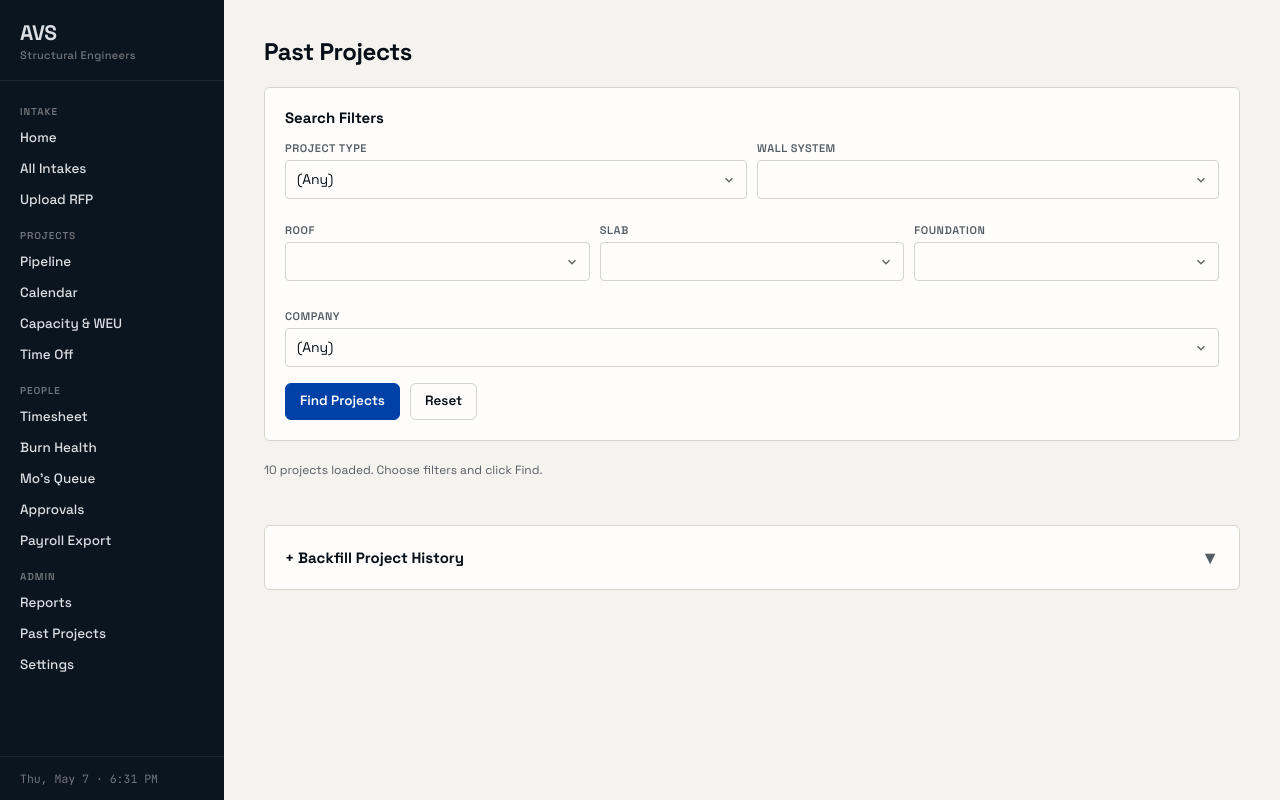
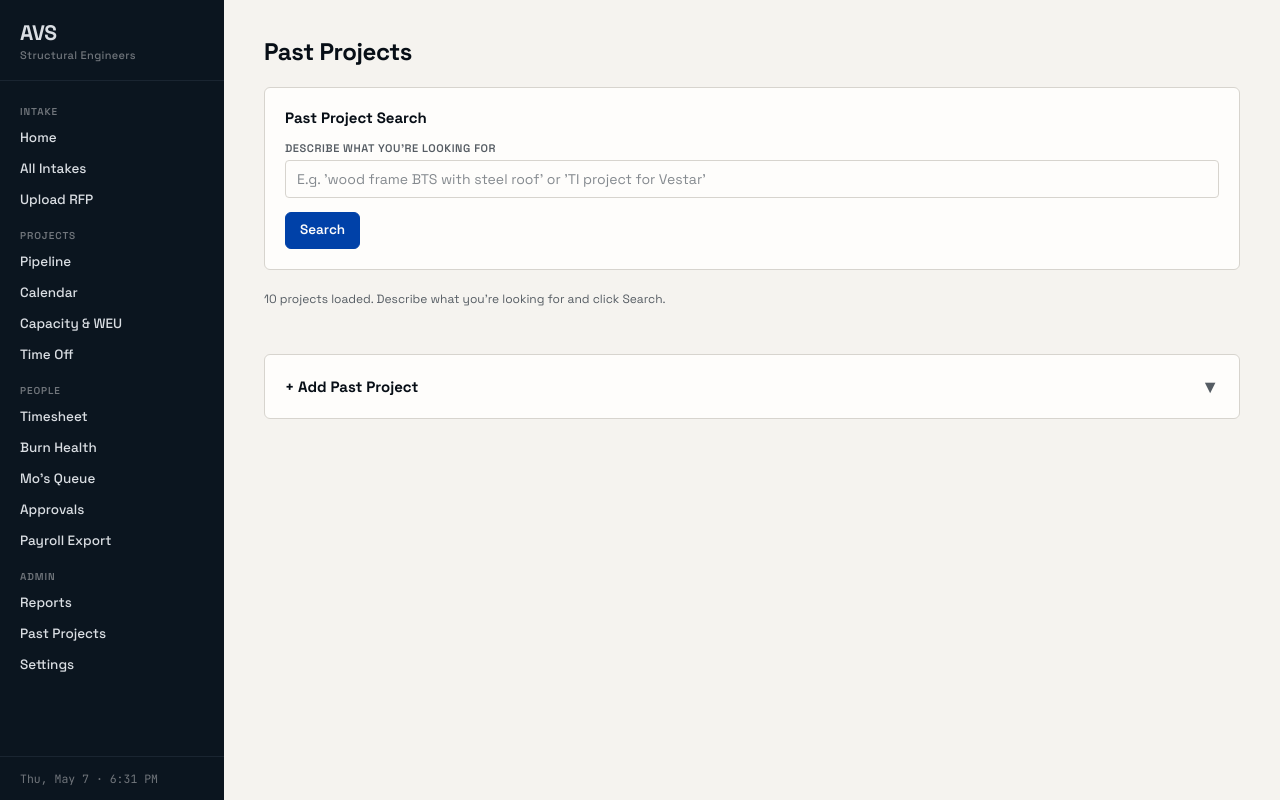
Before and after one commit to zwoodward34-create/avs-intake-gate, a FastAPI app: template app/templates/past_projects.html in a window 1280 px wide. Run offline with FastAPI, Linux system fonts and the light colour scheme; the template is opened without the code that fills it: most values are stand-ins (such as "Sample title", 1, 10 or a date in 2020); data that the repository does not hold is empty; some libraries are stand-ins or nearby versions.

Commit message:
Past Projects: replace dropdown filters with natural language search
Removes all dropdown filter UI and replaces with a single plain-English
search input. New /api/nl-search-projects endpoint uses Claude to extract
structured filters (type, wallSystem, roof, slab, foundation, company)
from the query, then runs against the existing Excel project database.

Renames Backfill History to Add Past Project, kept as a collapsible
section at the bottom of the page.

Co-Authored-By: Claude Sonnet 4.6 <noreply@anthropic.com>

````diff
--- a/app/main.py
+++ b/app/main.py
@@ -1459,10 +1459,7 @@ def past_projects(request: Request) -> HTMLResponse:
         {
             "request": request,
             "now_local": _now_local_iso(),
-            "type_options_json": _json.dumps(type_options),
-            "type_keys": list(type_options.keys()),
             "total": total,
-            "company_options": company_options,
             "error": error,
         },
     )
@@ -1496,6 +1493,51 @@ def api_past_projects(
 def api_past_projects_refresh() -> dict[str, str]:
     project_search.invalidate_cache()
     return {"status": "cache cleared"}
+
+
+@app.post("/api/nl-search-projects")
+async def api_nl_search_projects(request: Request) -> dict[str, Any]:
+    body = await request.json()
+    query = (body.get("query") or "").strip()
+    if not query:
+        raise HTTPException(status_code=400, detail="query is required.")
+    api_key = os.environ.get("ANTHROPIC_API_KEY")
+    if not api_key:
+        raise HTTPException(status_code=500, detail="ANTHROPIC_API_KEY is not configured.")
+    import anthropic as _anthropic
+    client = _anthropic.Anthropic(api_key=api_key)
+    prompt = (
+        "You are helping search a structural engineering project database.\n"
+        "Extract search filters from the user's query. Return ONLY a JSON object with these keys "
+        "(use empty string \"\" if not mentioned):\n"
+        "  type (BTS or TI only), wallSystem, roof, slab, foundation, company\n\n"
+        "Known values:\n"
+        "- type: BTS, TI\n"
+        "- wallSystem: Cast in Place Concrete, Concrete Tilt Panels, Masonry, Wood, Concrete\n"
+        "- roof: Steel, Wood, Hybrid, Concrete Slab\n"
+        "- slab: Slab on Grade, Structural Slab, Elevated Slab\n"
+        "- foundation: Spread Footing, Piers\n"
+        "- company: any company or client name mentioned\n\n"
+        f"Query: {query}"
+    )
+    msg = client.messages.create(
+        model="claude-sonnet-4-6",
+        max_tokens=256,
+        messages=[{"role": "user", "content": prompt}],
+    )
+    raw = msg.content[0].text.strip()
+    if raw.startswith("```"):
+        raw = raw.split("```")[1]
+        if raw.startswith("json"):
+            raw = raw[4:]
+    try:
+        filters = _json.loads(raw.strip())
+    except _json.JSONDecodeError:
+        filters = {}
+    try:
+        return project_search.search_projects(filters, limit=500)
+    except Exception as exc:
+        raise HTTPException(status_code=500, detail=str(exc))
 
 
 @app.post("/api/analyze-project")
--- a/app/static/project_search.js
+++ b/app/static/project_search.js
@@ -1,88 +1,31 @@
 /* Project Search — AVS Intake Gate */
-/* globals: PAGE_TYPE_OPTIONS, PAGE_TOTAL */
 
 (function () {
   "use strict";
 
-  // injected by the template
-  const TYPE_OPTIONS = PAGE_TYPE_OPTIONS;
-  const FIELD_KEYS = ["type", "wallSystem", "roof", "slab", "foundation"];
-
   function $(id) { return document.getElementById(id); }
 
-  // ── Dropdown helpers ────────────────────────────────────────────────────────
-
-  function fillSelect(el, options, { placeholder = "(Any)", disabled = false } = {}) {
-    const prev = el.value;
-    el.innerHTML = "";
-    const any = document.createElement("option");
-    any.value = "";
-    any.textContent = placeholder;
-    el.appendChild(any);
-    for (const opt of options) {
-      const o = document.createElement("option");
-      o.value = opt;
-      o.textContent = opt;
-      el.appendChild(o);
-    }
-    el.disabled = disabled;
-    if (prev && Array.from(el.options).some(o => o.value === prev)) {
-      el.value = prev;
-    }
-  }
-
-  function uniq(arr) { return Array.from(new Set(arr)); }
-
-  function refreshDependentDropdowns() {
-    const type = $("pf-type").value;
-    const opts = type && TYPE_OPTIONS[type] ? TYPE_OPTIONS[type] : null;
-
-    fillSelect($("pf-wall"), opts
-      ? opts.wallSystem
-      : uniq([...TYPE_OPTIONS.BTS.wallSystem, ...TYPE_OPTIONS.TI.wallSystem]));
-
-    fillSelect($("pf-roof"), opts
-      ? opts.roof
-      : uniq([...TYPE_OPTIONS.BTS.roof, ...TYPE_OPTIONS.TI.roof]));
-
-    fillSelect($("pf-slab"), opts
-      ? opts.slab
-      : uniq([...TYPE_OPTIONS.BTS.slab, ...TYPE_OPTIONS.TI.slab]));
-
-    const foundationOpts = opts ? opts.foundation : uniq([...TYPE_OPTIONS.BTS.foundation, ...TYPE_OPTIONS.TI.foundation]);
-    fillSelect($("pf-foundation"), foundationOpts, {
-      disabled: foundationOpts.length === 0,
-      placeholder: foundationOpts.length === 0 ? "(N/A for TI)" : "(Any)",
-    });
-  }
-
   // ── Results rendering ───────────────────────────────────────────────────────
-
-  function renderPills(filters) {
-    const el = $("pf-active-filters");
-    el.innerHTML = "";
-    const LABELS = { type: "Type", wallSystem: "Wall", roof: "Roof", slab: "Slab", foundation: "Foundation", company: "Company" };
-    const active = Object.entries(filters).filter(([, v]) => v);
-    if (!active.length) {
-      const p = document.createElement("span");
-      p.className = "pill";
-      p.textContent = "No filters";
-      el.appendChild(p);
-      return;
-    }
-    for (const [k, v] of active) {
-      const p = document.createElement("span");
-      p.className = "pill";
-      p.textContent = `${LABELS[k] ?? k}: ${v}`;
-      el.appendChild(p);
-    }
-  }
 
   function buildTitle(row, colMap) {
     const name = colMap.name ? String(row[colMap.name] || "").trim() : "";
     const id   = colMap.id   ? String(row[colMap.id]   || "").trim() : "";
     if (id && name) return `${id} — ${name}`;
     return id || name || "Project";
+  }
+
+  function makeKVPair(label, value) {
+    const wrap = document.createElement("div");
+    wrap.className = "pf-kv-row";
+    const k = document.createElement("span");
+    k.className = "pf-k";
+    k.textContent = label;
+    const v = document.createElement("span");
+    v.className = "pf-v";
+    v.textContent = value;
+    wrap.appendChild(k);
+    wrap.appendChild(v);
+    return wrap;
   }
 
   function renderResults(rows, colMap) {
@@ -124,7 +67,6 @@
         kv.appendChild(makeKVPair(label, val));
       }
 
-      // Extra fields (up to 4)
       const extras = Object.entries(row)
         .filter(([k, v]) => !usedKeys.has(k) && String(v || "").trim())
         .slice(0, 4);
@@ -143,55 +85,35 @@
     }
   }
 
-  function makeKVPair(label, value) {
-    const wrap = document.createElement("div");
-    wrap.className = "pf-kv-row";
-    const k = document.createElement("span");
-    k.className = "pf-k";
-    k.textContent = label;
-    const v = document.createElement("span");
-    v.className = "pf-v";
-    v.textContent = value;
-    wrap.appendChild(k);
-    wrap.appendChild(v);
-    return wrap;
-  }
-
   function setStatus(msg, kind) {
     const el = $("pf-status");
+    if (!el) return;
     el.textContent = msg;
     el.className = "pf-status" + (kind === "error" ? " pf-status-error" : "");
   }
 
   function setCount(msg) {
-    $("pf-count").textContent = msg;
+    const el = $("pf-count");
+    if (el) el.textContent = msg;
   }
 
-  // ── Search ──────────────────────────────────────────────────────────────────
+  // ── Natural-language search ─────────────────────────────────────────────────
 
-  async function doSearch() {
-    const filters = {
-      type:        $("pf-type").value,
-      wallSystem:  $("pf-wall").disabled ? "" : $("pf-wall").value,
-      roof:        $("pf-roof").value,
-      slab:        $("pf-slab").value,
-      foundation:  $("pf-foundation").disabled ? "" : $("pf-foundation").value,
-      company:     $("pf-company").value.trim(),
-    };
+  async function doNLSearch() {
+    const query = ($("pf-query").value || "").trim();
+    if (!query) return;
 
-    renderPills(filters);
     setStatus("Searching…", "");
     setCount("Searching…");
     $("pf-results").innerHTML = "";
-    $("pf-find").disabled = true;
-
-    const params = new URLSearchParams();
-    for (const [k, v] of Object.entries(filters)) {
-      if (v) params.set(k, v);
-    }
+    $("pf-search-btn").disabled = true;
 
     try {
-      const res = await fetch(`/api/past-projects?${params}`);
+      const res = await fetch("/api/nl-search-projects", {
+        method: "POST",
+        headers: { "Content-Type": "application/json" },
+        body: JSON.stringify({ query }),
+      });
       const data = await res.json();
 
       if (!res.ok || !data.ok) {
@@ -206,34 +128,19 @@
       setStatus(err.message ?? String(err), "error");
       setCount("");
     } finally {
-      $("pf-find").disabled = false;
+      $("pf-search-btn").disabled = false;
     }
-  }
-
-  function doReset() {
-    $("pf-type").value = "";
-    $("pf-company").value = "";
-    refreshDependentDropdowns();
-    renderPills({});
-    setStatus("", "");
-    setCount(`${PAGE_TOTAL} projects loaded. Choose filters and click Find.`);
-    $("pf-results").innerHTML = "";
   }
 
   // ── Init ────────────────────────────────────────────────────────────────────
 
   function init() {
-    refreshDependentDropdowns();
-    $("pf-type").addEventListener("change", refreshDependentDropdowns);
-    $("pf-find").addEventListener("click", doSearch);
-    $("pf-reset").addEventListener("click", doReset);
-
-    // Allow Enter key in any select or text input to trigger search
-    document.querySelectorAll(".pf-select, .pf-text").forEach(el => {
-      el.addEventListener("keydown", e => { if (e.key === "Enter") doSearch(); });
+    const btn = $("pf-search-btn");
+    const input = $("pf-query");
+    if (btn) btn.addEventListener("click", doNLSearch);
+    if (input) input.addEventListener("keydown", function(e) {
+      if (e.key === "Enter") doNLSearch();
     });
-
-    renderPills({});
   }
 
   document.addEventListener("DOMContentLoaded", init);
--- a/app/templates/past_projects.html
+++ b/app/templates/past_projects.html
@@ -1,10 +1,6 @@
 {% extends "base.html" %}
 {% block content %}
 
-<script>
-  const PAGE_TYPE_OPTIONS = {{ type_options_json | safe }};
-  const PAGE_TOTAL = {{ total }};
-</script>
 <script defer src="/static/project_search.js"></script>
 
 <div class="page-project-title">Past Projects</div>
@@ -20,61 +16,21 @@
 </div>
 {% endif %}
 
-<!-- Filters -->
+<!-- Past Project Search -->
 <div class="card" style="margin-bottom:18px">
-  <div style="display:flex; align-items:center; justify-content:space-between; margin-bottom:14px; flex-wrap:wrap; gap:8px">
-    <div style="font-size:15px; font-weight:700">Search Filters</div>
-    <div id="pf-active-filters" class="kpi"></div>
+  <div style="font-size:15px; font-weight:700; margin-bottom:14px">Past Project Search</div>
+  <div class="field" style="margin-bottom:14px">
+    <label for="pf-query">Describe what you're looking for</label>
+    <input
+      id="pf-query"
+      type="text"
+      placeholder="E.g. 'wood frame BTS with steel roof' or 'TI project for Vestar'"
+      style="width:100%; box-sizing:border-box"
+      {% if error %}disabled{% endif %}
+    />
   </div>
-
-  <div class="row row-2" style="margin-bottom:12px">
-    <div class="field">
-      <label for="pf-type">Project Type</label>
-      <select id="pf-type" class="pf-select">
-        <option value="">(Any)</option>
-        {% for key in type_keys %}
-          <option value="{{ key }}">{{ key }}</option>
-        {% endfor %}
-      </select>
-    </div>
-    <div class="field">
-      <label for="pf-wall">Wall System</label>
-      <select id="pf-wall" class="pf-select"></select>
-    </div>
-  </div>
-
-  <div style="display:grid; grid-template-columns:1fr 1fr 1fr; gap:10px; margin-bottom:16px">
-    <div class="field">
-      <label for="pf-roof">Roof</label>
-      <select id="pf-roof" class="pf-select"></select>
-    </div>
-    <div class="field">
-      <label for="pf-slab">Slab</label>
-      <select id="pf-slab" class="pf-select"></select>
-    </div>
-    <div class="field">
-      <label for="pf-foundation">Foundation</label>
-      <select id="pf-foundation" class="pf-select"></select>
-    </div>
-  </div>
-
-  <div class="field" style="margin-bottom:16px">
-    <label for="pf-company">Company</label>
-    {% if company_options %}
-    <select id="pf-company" class="pf-select" {% if error %}disabled{% endif %}>
-      <option value="">(Any)</option>
-      {% for co in company_options %}
-        <option value="{{ co }}">{{ co }}</option>
-      {% endfor %}
-    </select>
-    {% else %}
-    <input id="pf-company" type="text" class="pf-text" placeholder="Search by company name…" style="width:100%; box-sizing:border-box" {% if error %}disabled{% endif %} />
-    {% endif %}
-  </div>
-
-  <div style="display:flex; align-items:center; gap:10px; flex-wrap:wrap">
-    <button id="pf-find" class="btn btn-primary" {% if error %}disabled{% endif %}>Find Projects</button>
-    <button id="pf-reset" class="btn">Reset</button>
+  <div style="display:flex; align-items:center; gap:10px">
+    <button id="pf-search-btn" class="btn btn-primary" {% if error %}disabled{% endif %}>Search</button>
     <span id="pf-status" class="pf-status"></span>
   </div>
 </div>
@@ -82,86 +38,84 @@
 <!-- Results -->
 <div style="display:flex; align-items:center; gap:12px; margin-bottom:12px; min-height:22px">
   <div id="pf-count" class="muted small">
-    {% if not error %}{{ total }} projects loaded. Choose filters and click Find.{% endif %}
+    {% if not error %}{{ total }} projects loaded. Describe what you're looking for and click Search.{% endif %}
   </div>
 </div>
 
 <div id="pf-results" class="pf-results-grid"></div>
 
-<!-- Backfill History -->
+<!-- Add Past Project -->
 <div class="card" style="margin-top:32px">
-  <div style="display:flex; align-items:center; justify-content:space-between; cursor:pointer" onclick="toggleBackfill()">
-    <div style="font-size:15px; font-weight:700">+ Backfill Project History</div>
-    <span id="bf-chevron" style="font-size:18px; color:var(--muted)">&#9660;</span>
+  <div style="display:flex; align-items:center; justify-content:space-between; cursor:pointer" onclick="toggleAddProject()">
+    <div style="font-size:15px; font-weight:700">+ Add Past Project</div>
+    <span id="ap-chevron" style="font-size:18px; color:var(--muted)">&#9660;</span>
   </div>
 
-  <div id="bf-body" style="display:none; margin-top:18px">
-    <!-- Step 1 -->
+  <div id="ap-body" style="display:none; margin-top:18px">
     <div class="field" style="margin-bottom:14px">
-      <label for="bf-desc">Describe the project in plain English</label>
-      <textarea id="bf-desc" rows="6" style="width:100%; box-sizing:border-box; resize:vertical; font-family:inherit; font-size:14px; padding:10px; border:1px solid var(--border); border-radius:6px; background:var(--surface)"
+      <label for="ap-desc">Describe the project in plain English</label>
+      <textarea id="ap-desc" rows="6" style="width:100%; box-sizing:border-box; resize:vertical; font-family:inherit; font-size:14px; padding:10px; border:1px solid var(--border); border-radius:6px; background:var(--surface)"
         placeholder="E.g. 'The Broadway Mixed-Use Conversion, completed in 2019 in Phoenix AZ. 5-story wood-frame over concrete podium, gable roof, lateral system was wood shear walls, AHJ was City of Phoenix Building Services.'"></textarea>
     </div>
-    <button class="btn btn-primary" onclick="analyzeProject()" id="bf-analyze-btn">Analyze with Claude</button>
-    <span id="bf-analyze-status" class="muted small" style="margin-left:10px"></span>
+    <button class="btn btn-primary" onclick="analyzeProject()" id="ap-analyze-btn">Analyze with Claude</button>
+    <span id="ap-analyze-status" class="muted small" style="margin-left:10px"></span>
 
-    <!-- Step 2: editable form (hidden until analysis completes) -->
-    <div id="bf-form" style="display:none; margin-top:22px">
+    <div id="ap-form" style="display:none; margin-top:22px">
       <div style="font-weight:600; margin-bottom:14px">Verify and edit extracted details</div>
       <div class="row row-2" style="margin-bottom:12px">
         <div class="field">
           <label>Project Name</label>
-          <input id="bf-project-name" type="text" style="width:100%; box-sizing:border-box">
+          <input id="ap-project-name" type="text" style="width:100%; box-sizing:border-box">
         </div>
         <div class="field">
           <label>Location</label>
-          <input id="bf-location" type="text" style="width:100%; box-sizing:border-box">
+          <input id="ap-location" type="text" style="width:100%; box-sizing:border-box">
         </div>
       </div>
       <div class="row row-2" style="margin-bottom:12px">
         <div class="field">
           <label>Year Completed</label>
-          <input id="bf-year" type="text" style="width:100%; box-sizing:border-box">
+          <input id="ap-year" type="text" style="width:100%; box-sizing:border-box">
         </div>
         <div class="field">
           <label>Project Type</label>
-          <input id="bf-project-type" type="text" style="width:100%; box-sizing:border-box">
+          <input id="ap-project-type" type="text" style="width:100%; box-sizing:border-box">
         </div>
       </div>
       <div class="row row-2" style="margin-bottom:12px">
         <div class="field">
           <label>Material</label>
-          <input id="bf-material" type="text" style="width:100%; box-sizing:border-box">
+          <input id="ap-material" type="text" style="width:100%; box-sizing:border-box">
         </div>
         <div class="field">
           <label>Roof System</label>
-          <input id="bf-roof" type="text" style="width:100%; box-sizing:border-box">
+          <input id="ap-roof" type="text" style="width:100%; box-sizing:border-box">
         </div>
       </div>
       <div class="row row-2" style="margin-bottom:12px">
         <div class="field">
           <label>LFRS</label>
-          <input id="bf-lfrs" type="text" style="width:100%; box-sizing:border-box">
+          <input id="ap-lfrs" type="text" style="width:100%; box-sizing:border-box">
         </div>
         <div class="field">
           <label>AHJ</label>
-          <input id="bf-ahj" type="text" style="width:100%; box-sizing:border-box">
+          <input id="ap-ahj" type="text" style="width:100%; box-sizing:border-box">
         </div>
       </div>
       <div class="field" style="margin-bottom:16px">
         <label>Notes</label>
-        <textarea id="bf-notes" rows="3" style="width:100%; box-sizing:border-box; font-family:inherit; font-size:14px; padding:10px; border:1px solid var(--border); border-radius:6px; background:var(--surface)"></textarea>
+        <textarea id="ap-notes" rows="3" style="width:100%; box-sizing:border-box; font-family:inherit; font-size:14px; padding:10px; border:1px solid var(--border); border-radius:6px; background:var(--surface)"></textarea>
       </div>
       <button class="btn btn-primary" onclick="saveHistoricalProject()">Save to Official History</button>
-      <span id="bf-save-status" class="muted small" style="margin-left:10px"></span>
+      <span id="ap-save-status" class="muted small" style="margin-left:10px"></span>
     </div>
   </div>
 </div>
 
 <script>
-function toggleBackfill() {
-  var body = document.getElementById('bf-body');
-  var chevron = document.getElementById('bf-chevron');
+function toggleAddProject() {
+  var body = document.getElementById('ap-body');
+  var chevron = document.getElementById('ap-chevron');
   if (body.style.display === 'none') {
     body.style.display = 'block';
     chevron.innerHTML = '&#9650;';
@@ -172,10 +126,10 @@ function toggleBackfill() {
 }
 
 function analyzeProject() {
-  var desc = document.getElementById('bf-desc').value.trim();
+  var desc = document.getElementById('ap-desc').value.trim();
   if (!desc) { alert('Please enter a project description first.'); return; }
-  var btn = document.getElementById('bf-analyze-btn');
-  var status = document.getElementById('bf-analyze-status');
+  var btn = document.getElementById('ap-analyze-btn');
+  var status = document.getElementById('ap-analyze-status');
   btn.disabled = true;
   status.textContent = 'Analyzing…';
   fetch('/api/analyze-project', {
@@ -188,16 +142,16 @@ function analyzeProject() {
     return r.json();
   })
   .then(function(data) {
-    document.getElementById('bf-project-name').value = data.project_name || '';
-    document.getElementById('bf-location').value     = data.location || '';
-    document.getElementById('bf-year').value          = data.year_completed || '';
-    document.getElementById('bf-project-type').value = data.project_type || '';
-    document.getElementById('bf-material').value      = data.material || '';
-    document.getElementById('bf-roof').value          = data.roof || '';
-    document.getElementById('bf-lfrs').value          = data.lfrs || '';
-    document.getElementById('bf-ahj').value           = data.ahj || '';
-    document.getElementById('bf-notes').value         = data.notes || '';
-    document.getElementById('bf-form').style.display  = 'block';
+    document.getElementById('ap-project-name').value = data.project_name || '';
+    document.getElementById('ap-location').value     = data.location || '';
+    document.getElementById('ap-year').value         = data.year_completed || '';
+    document.getElementById('ap-project-type').value = data.project_type || '';
+    document.getElementById('ap-material').value     = data.material || '';
+    document.getElementById('ap-roof').value         = data.roof || '';
+    document.getElementById('ap-lfrs').value         = data.lfrs || '';
+    document.getElementById('ap-ahj').value          = data.ahj || '';
+    document.getElementById('ap-notes').value        = data.notes || '';
+    document.getElementById('ap-form').style.display = 'block';
     status.textContent = 'Done.';
   })
   .catch(function(e) { status.textContent = e.message; })
@@ -205,19 +159,19 @@ function analyzeProject() {
 }
 
 function saveHistoricalProject() {
-  var status = document.getElementById('bf-save-status');
+  var status = document.getElementById('ap-save-status');
   status.textContent = 'Saving…';
   var payload = {
-    project_name:    document.getElementById('bf-project-name').value.trim(),
-    location:        document.getElementById('bf-location').value.trim(),
-    year_completed:  document.getElementById('bf-year').value.trim(),
-    project_type:    document.getElementById('bf-project-type').value.trim(),
-    material:        document.getElementById('bf-material').value.trim(),
-    roof:            document.getElementById('bf-roof').value.trim(),
-    lfrs:            document.getElementById('bf-lfrs').value.trim(),
-    ahj:             document.getElementById('bf-ahj').value.trim(),
-    notes:           document.getElementById('bf-notes').value.trim(),
-    raw_description: document.getElementById('bf-desc').value.trim(),
+    project_name:    document.getElementById('ap-project-name').value.trim(),
+    location:        document.getElementById('ap-location').value.trim(),
+    year_completed:  document.getElementById('ap-year').value.trim(),
+    project_type:    document.getElementById('ap-project-type').value.trim(),
+    material:        document.getElementById('ap-material').value.trim(),
+    roof:            document.getElementById('ap-roof').value.trim(),
+    lfrs:            document.getElementById('ap-lfrs').value.trim(),
+    ahj:             document.getElementById('ap-ahj').value.trim(),
+    notes:           document.getElementById('ap-notes').value.trim(),
+    raw_description: document.getElementById('ap-desc').value.trim(),
   };
   fetch('/api/historical-projects', {
     method: 'POST',
@@ -230,8 +184,8 @@ function saveHistoricalProject() {
   })
   .then(function(data) {
     status.textContent = 'Saved! ID: ' + (data.id || '—');
-    document.getElementById('bf-form').style.display = 'none';
-    document.getElementById('bf-desc').value = '';
+    document.getElementById('ap-form').style.display = 'none';
+    document.getElementById('ap-desc').value = '';
   })
   .catch(function(e) { status.textContent = e.message; });
 }
````
